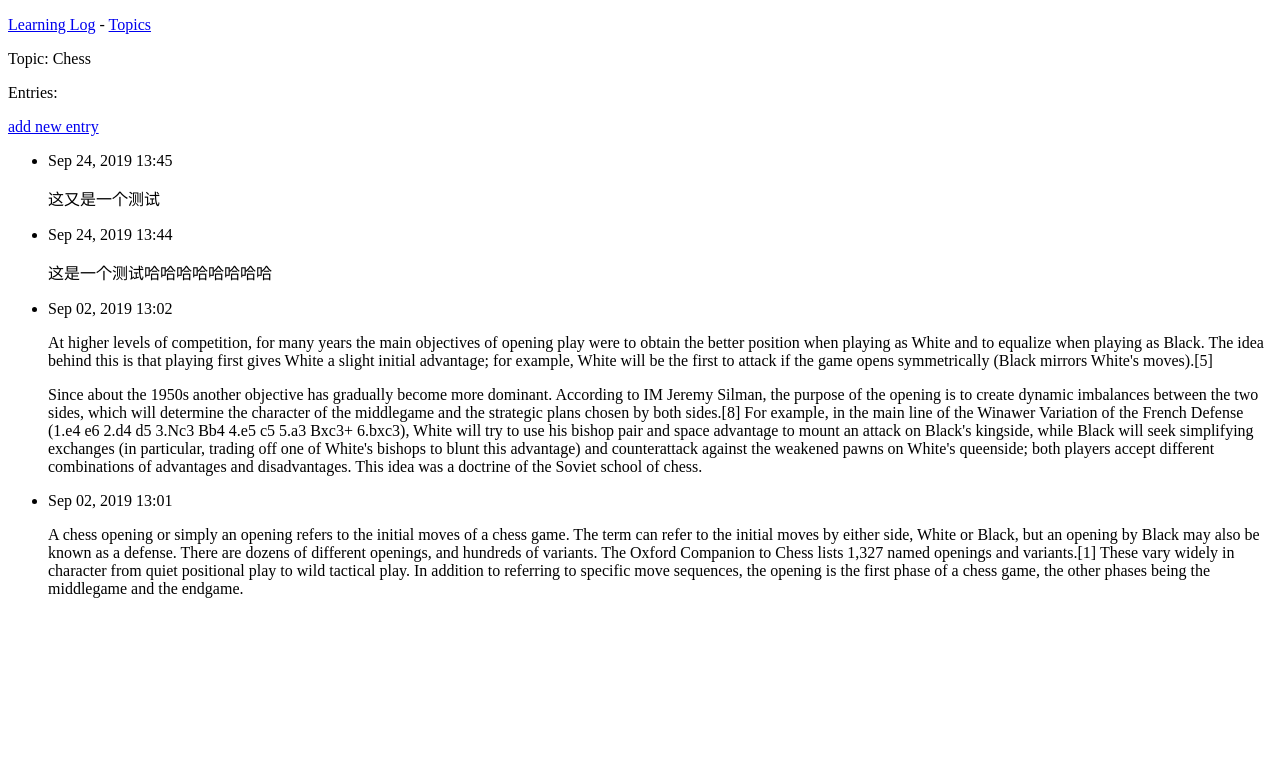
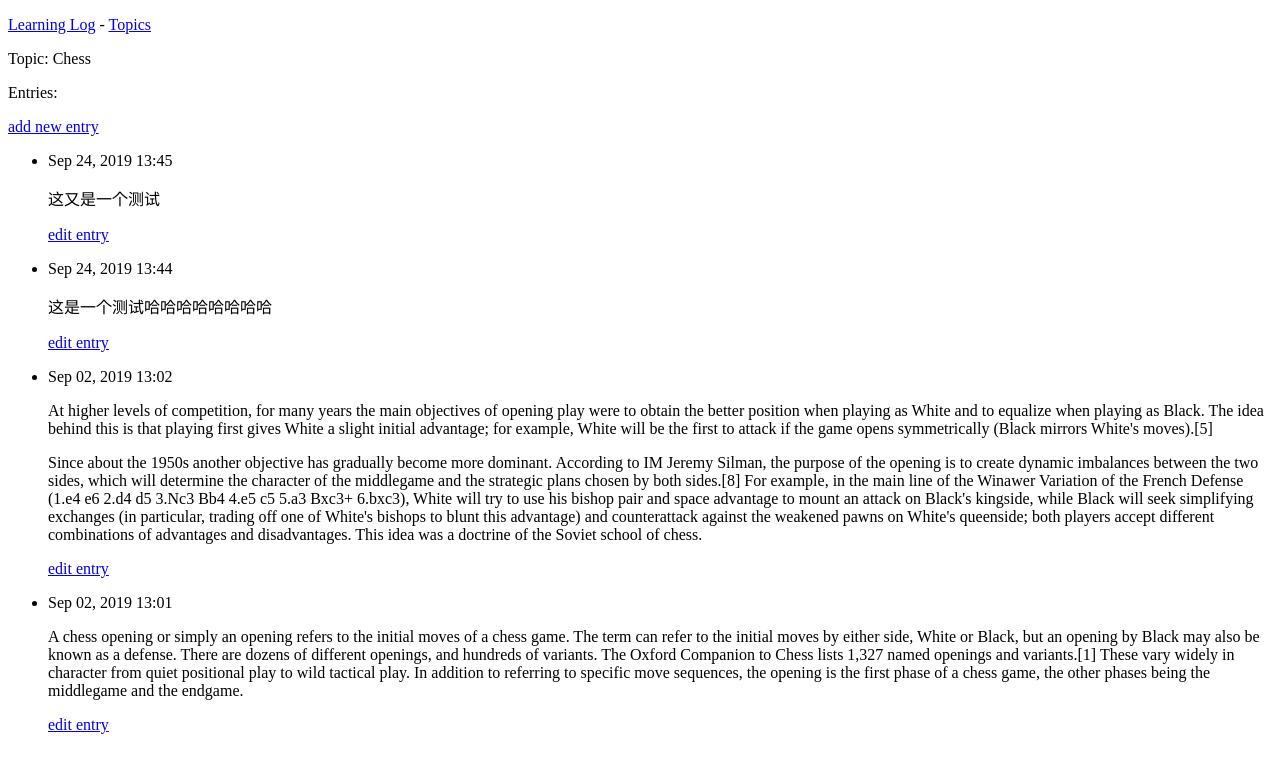
Before and after one commit to wildmaker/learning_log, a Django app: page /topics/1/ in a window 1280 px wide. Shown: the top 773 px of the page. Run offline with Django 3.2, Linux system fonts and the light colour scheme; data comes from the database, SQL or seed files in the repository; both versions use the stored data as it was after the commit.

Commit message:
add edit_entry function

```diff
--- a/learning_logs/templates/learning_logs/new_entry.html
+++ b/learning_logs/templates/learning_logs/new_entry.html
@@ -3,7 +3,7 @@
 {% block content %}
     <p><a href = "{% url 'learning_logs:topic' topic.id %}"></a><p>
     <p>Add a new entry: </p>
-    <form action = "{% url 'learning_logs:new_entry' topic.id %}" method = "POST">
+    <form action = "{% url 'learning_logs:new_entry' topic.id %}" method = "post">
         {% csrf_token %}
         {{ form.as_p }}
         <button name = "submit">add entry</button>
--- a/learning_logs/templates/learning_logs/new_topic.html
+++ b/learning_logs/templates/learning_logs/new_topic.html
@@ -2,7 +2,7 @@
 
 {% block content %}
     <p>Add a new topic:</p>
-    <form action = "{% url 'learning_logs:new_topic' %}" method = 'POST' >
+    <form action = "{% url 'learning_logs:new_topic' %}" method = 'post' >
         {% csrf_token %}
         {{ form.as_p }}
         <button name = "submit">add topic</button>
--- a/learning_logs/templates/learning_logs/topic.html
+++ b/learning_logs/templates/learning_logs/topic.html
@@ -11,6 +11,9 @@
             <li>
                 <p>{{ entry.date_added | date:'M d, Y H:i' }}</p>
                 <p>{{ entry.text | linebreaks }}</p>
+                <p>
+                    <a href = "{% url 'learning_logs:edit_entry' entry.id %}">edit entry</a>
+                </p>
             </li>
         {% empty %}
             <li>No entry has been added yet.</li>
--- a/learning_logs/urls.py
+++ b/learning_logs/urls.py
@@ -15,5 +15,8 @@ urlpatterns = [
     re_path(r'^new_topic/$', views.new_topic, name = 'new_topic'),
 
     # 用于添加新条目的页面
-    re_path(r'^new_entry/(?P<topic_id>\d+)/$', views.new_entry, name = 'new_entry')
+    re_path(r'^new_entry/(?P<topic_id>\d+)/$', views.new_entry, name = 'new_entry'),
+
+    # 用于编辑现有条目
+    re_path(r'^edit_entry/(?P<entry_id>\d+)/$', views.edit_entry, name = 'edit_entry')
 ]
--- a/learning_logs/views.py
+++ b/learning_logs/views.py
@@ -63,3 +63,25 @@ def new_entry(request, topic_id):
         'form': form,
     }
     return render(request,'learning_logs/new_entry.html',context )
+
+from .models import Entry
+def edit_entry(request, entry_id):
+    """编辑既有条目"""
+    entry = Entry.objects.get(id = entry_id)
+    topic = entry.topic
+    if request.method != 'POST':
+        # 初次请求, 使用当前条目填充表单
+        form = EntryForm(instance = entry)
+    else:
+        # POST提交的数据修改Entry
+        form = EntryForm(instance = entry, data = request.POST)
+        if form.is_valid():
+            form.save()
+            return HttpResponseRedirect(reverse('learning_logs:topic', args = [topic.id]))
+
+    context = {
+        'entry': entry,
+        'topic': topic,
+        'form': form
+    }
+    return render(request, 'learning_logs/edit_entry.html', context)
```
Also changed, not shown: learning_logs/templates/learning_logs/edit_entry.html (added, +12 -0 lines), db.sqlite3.
